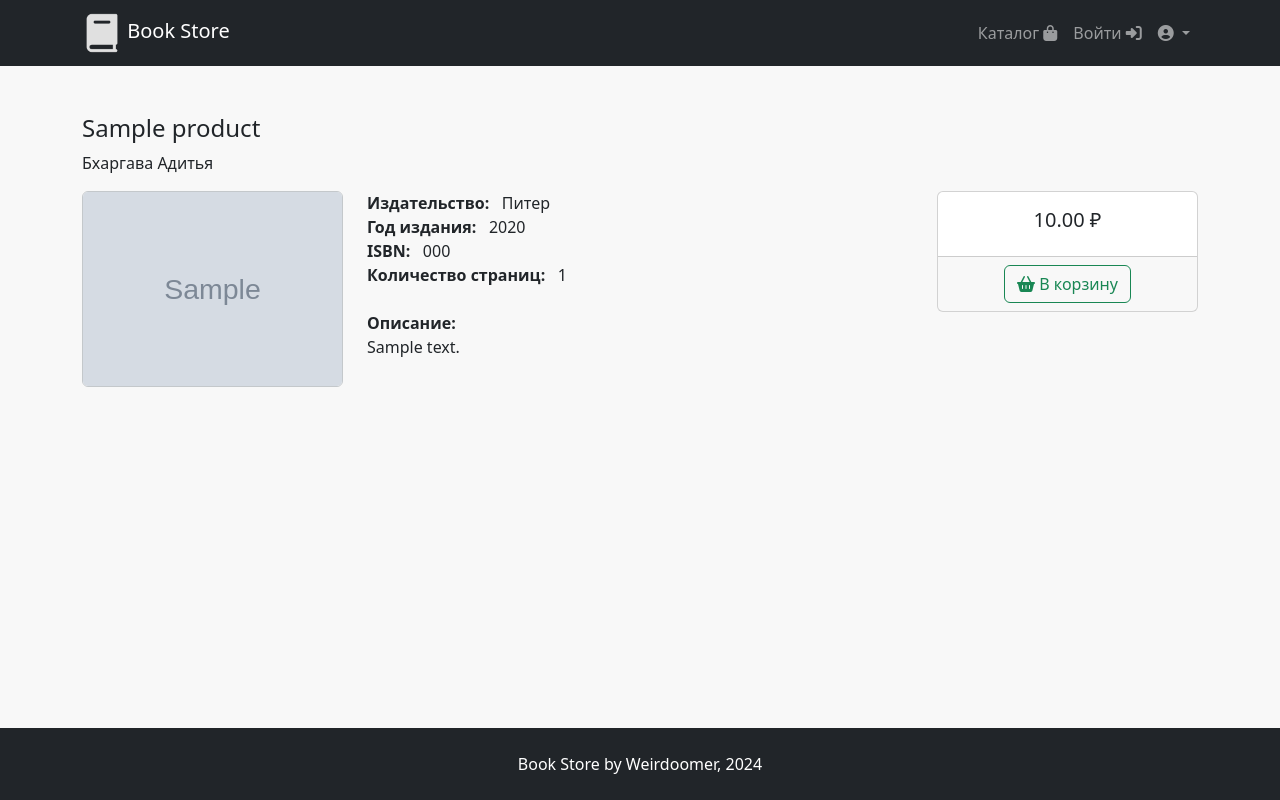
After one commit to weirdoomer/book_store, a Django app: a page that uses products/templates/products/product.html in a window 1280 px wide. The commit adds this page. Run offline with Django 4.2, Linux system fonts and the light colour scheme; data comes from the database, SQL or seed files in the repository; tables that the repository leaves empty hold one stand-in row (values such as "Sample post"); grey boxes marked "Sample" are stand-in pictures; parts of the project's set-up code (start-up, migrations or seed data) failed here and were passed over; some libraries are stand-ins or nearby versions.

Commit message:
- added a view method ProductDetailView for the product page - added a route for the product page view method ProductDetailView - added a template for the product page

```diff
--- a/products/templates/products/index.html
+++ b/products/templates/products/index.html
@@ -87,7 +87,9 @@
                         <img src="/media/products_images/default_product_image.webp" alt="">
                     {% endif %}
                         <div class="card-body">
-                            {{ product.name }}
+                            <a class="productcard-link" href="{% url "products:product" product.slug %}">
+                                {{ product.name }}
+                            </a>
                         </div>
                         <div class="card-footer">
                             <p>{{ product.price }} ₽</p>
--- /dev/null
+++ b/products/templates/products/product.html
@@ -0,0 +1,68 @@
+{% extends "base.html" %}
+{% load static %}
+
+{% block content %}
+    <div class="container my-5">
+        <div class="row">
+            <div class="col">
+                <h4>{{ product.name }}</h4>
+                <p>{{ product.author.all | join:", " }}</p>
+            </div>
+        </div>
+
+        <div class="row">
+
+            <div class="col-lg-3">
+                {% if product.get_product_img_url %}
+                    <img class="img-fluid mx-auto d-block rounded border border-secondary-subtle border-1" src="{{ product.image.url }}" alt="">
+                {% else %}
+                    <img class="img-fluid mx-auto d-block rounded border border-secondary-subtle border-1" src="/media/products_images/default_product_image.webp" alt="">
+                {% endif %}
+            </div>
+
+            <div class="col-lg-6">
+                <b>Издательство:&nbsp;&nbsp;</b>
+                <span>{{ product.publisher }}</span>
+                <br>
+                <b>Год издания:&nbsp;&nbsp;</b>
+                <span>{{ product.publication_year }}</span>
+                <br>
+                <b>ISBN:&nbsp;&nbsp;</b>
+                <span>{{ product.isbn }}</span>
+                <br>
+                <b>Количество страниц:&nbsp;&nbsp;</b>
+                <span>{{ product.page_count }}</span>
+                <br>
+                <br>
+                <b>Описание:</b>
+                <p>{{ product.description }}</p>
+            </div>
+
+            <div class="col-lg-3">
+                <div class="card text-center mx-auto d-block">
+                    <div class="card-body">
+                        {% if product.quantity == 0 %}
+                            <p>Нет на складе</p>
+                        {% else %}
+                            <h5>{{ product.price }} ₽</h5>
+                        {% endif %}
+
+                    </div>
+                    <div class="card-footer">
+                        {% if product.quantity == 0 %}
+                            <a href="#" class="btn btn-secondary disabled">
+                                <i class="fa-solid fa-basket-shopping"></i>
+                                В корзину
+                            </a>
+                        {% else %}
+                            <a href="#" class="btn btn-outline-success">
+                                <i class="fa-solid fa-basket-shopping"></i>
+                                В корзину
+                            </a>
+                        {% endif %}
+                    </div>
+                </div>
+            </div>
+        </div>
+    </div>
+{% endblock content %}
--- a/products/templates/products/products.html
+++ b/products/templates/products/products.html
@@ -26,7 +26,9 @@
                                 <img src="/media/products_images/default_product_image.webp" alt="">
                             {% endif %}
                                 <div class="card-body">
-                                    {{ product.name }}
+                                    <a class="productcard-link" href="{% url "products:product" product.slug %}">
+                                        {{ product.name }}
+                                    </a>
                                 </div>
                                 <div class="card-footer">
                                     <p>{{ product.price }} ₽</p>
--- a/products/urls.py
+++ b/products/urls.py
@@ -1,6 +1,6 @@
 from django.urls import path, re_path
 
-from .views import ProductsListView
+from .views import ProductDetailView, ProductsListView
 
 app_name = "products"
 
@@ -11,4 +11,5 @@ urlpatterns = [
         ProductsListView.as_view(),
         name="category",
     ),
+    path("product/<slug:slug>/", ProductDetailView.as_view(), name="product"),
 ]
--- a/products/views.py
+++ b/products/views.py
@@ -1,4 +1,5 @@
 from django.shortcuts import render
+from django.views.generic.detail import DetailView
 from django.views.generic.list import ListView
 
 from common.utils.views.views_mixins import TitleMixin
@@ -34,3 +35,15 @@ class ProductsListView(TitleMixin, ListView):
         context = super().get_context_data()
         context["categories"] = ProductCategory.objects.all()
         return context
+
+
+class ProductDetailView(TitleMixin, DetailView):
+    model = Product
+    template_name = "products/product.html"
+    slug_field = "slug"
+
+    def get_title(self):
+        authors_str = ", ".join(
+            [f"{i.first_name} {i.last_name}" for i in self.object.author.all()]
+        )
+        return f"{self.object.name} ({authors_str})"
--- a/static/css/style.css
+++ b/static/css/style.css
@@ -7,3 +7,12 @@ body {
 .carousel-caption {
     font-size: 17px;
 }
+
+.productcard-link {
+    text-decoration: none;
+    color: black;
+}
+
+.productcard-link:hover {
+    color: #0075B2;
+}
```
Also changed, not shown: common/utils/views/views_mixins.py (line endings or trailing spaces).
